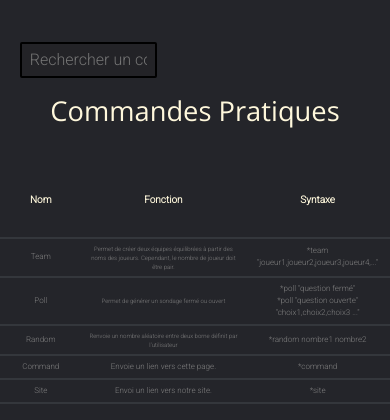
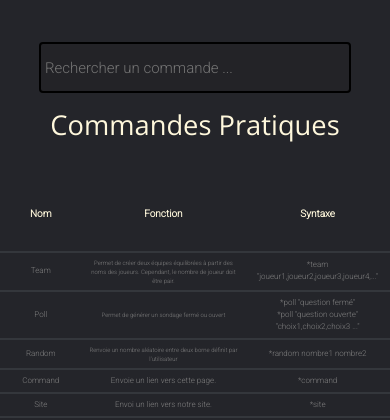
Before and after one commit to Maison-hub/LaneV1, a PHP site: page /fonctionnalites.html in a window 390 px wide. Shown: the part 116-536 px from the top of the page. Run offline with PHP 8.4, Linux system fonts and the light colour scheme.

Commit message:
search bar with css style

```diff
--- a/css/css_fonctionnalites.css
+++ b/css/css_fonctionnalites.css
@@ -46,15 +46,70 @@ html {
  .search-bar{
    margin-top: 5vh;
    margin-left: 20px;
+   transition: all .5s;
  }
+
+ .search-bar :focus{
+  outline: none ;
+}
 
  .search-input{
    width: 35vw;
-   padding: 1vw 2vw;
+   padding: .5vw 1vw;
+   margin-bottom: -1px;
    border: 2px solid black;
-   border-radius: 2px;
+   border-radius: 4px;
    background-color: #232327;
+   color: white;
+   font-size: 1.5vw;
  }
+
+ #suggest-div{
+   width: 35vw;
+ }
+
+ .suggest{
+     display: flex;
+     flex-direction: column;
+     background-color: #232327;
+     padding: 5px;
+     border: solid 1px black;
+     margin: 0px;
+     font-size: 1.2vw;
+     transition: all .5s;
+     color: white;
+    text-decoration: none;
+ }
+
+ .suggest p {
+   color: gray;
+   display: flex;
+   justify-content: left;
+   font-size: 1vw;
+   box-sizing: border-box;
+   margin-bottom: 0;
+   text-overflow: ellipsis;
+ }
+
+ @media screen and (max-width: 700px){
+   .search-input{
+     width: 80vw;
+     height: 6vh;
+     font-size: 15px;
+   }
+   .search-bar{
+    margin-left: calc(50% - 80vw/2);
+   }
+   #suggest-div{
+     width: 80vw;
+   }
+   .suggest{
+     font-size: 12px;
+   }
+   .suggest p {
+     font-size: 10px;
+   }
+  }
 
  .nav-table{
     position: sticky;
@@ -191,7 +246,8 @@ html {
 
     @media screen and (max-width: 700px){
         table{
-            font-size: 2vw;
+          width: 100%;
+          font-size: 2vw;
         }
 
         .first-table {
--- a/fonctionnalites.html
+++ b/fonctionnalites.html
@@ -41,7 +41,7 @@
         <!--search bar-->
         <div class="search-bar">
             <input class ="search-input" id ="searchNav" type="text" placeholder="Rechercher un commande ...">
-            <div id="suggest"></div>
+            <div id="suggest-div"></div>
         </div>
 
         <!--nav table-->
--- a/js/fonctionnalites.js
+++ b/js/fonctionnalites.js
@@ -13,21 +13,14 @@ const command = [
 const searchNav = document.getElementById('searchNav');
 const searchBar = document.getElementById('search-bar')
 
-function suggest(item){
-    let suggestion = document.createElement('div');
-btnInfo.textContent = item ;
-container.appendChild(suggestion);
-btnInfo.className = "suggest";
-}
-
 searchNav.addEventListener('keyup', () => {
     let input = searchNav.value
     let result = command.filter(item => item.name.toLocaleLowerCase().includes(input.toLocaleLowerCase()));
     let suggestion = ''
     if (input!=''){
     result.forEach(resultItem =>
-        suggestion += `<a class = "suggest" href ="#${resultItem.id}"> ${resultItem.name}</a>`)
+        suggestion += `<a class = "suggest" href ="#${resultItem.id}"> ${resultItem.name}<p>${resultItem.description}</p></a>`)
     }
 
-    document.getElementById('suggest').innerHTML = suggestion
+    document.getElementById('suggest-div').innerHTML = suggestion
 })
```
